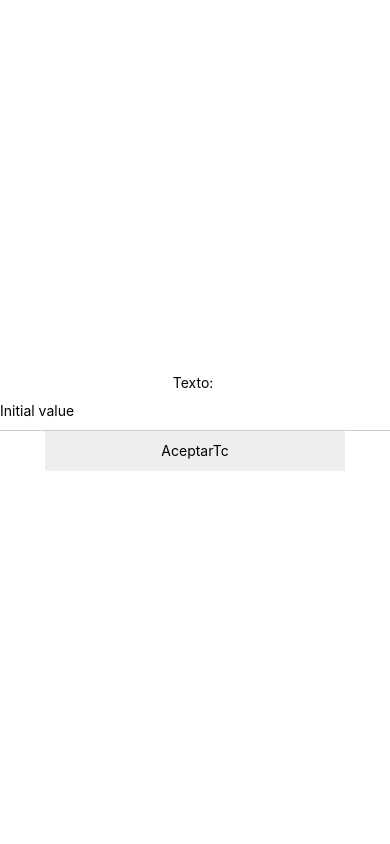
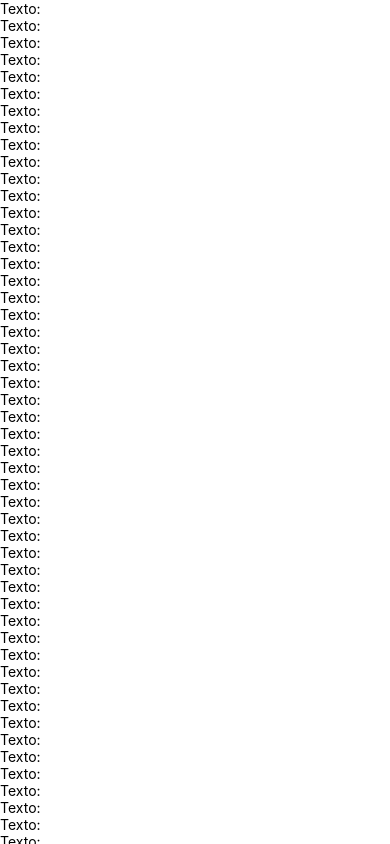
Before and after one commit to The3dgar/reactNative_helloWorld, a React Native app: screen / in a window 390 px wide. Built offline with nearby package versions, Linux system fonts and the light colour scheme.

Commit message:
test wh ScrollView

```diff
--- a/App.js
+++ b/App.js
@@ -9,6 +9,7 @@ import {
   TouchableHighlight,
   TouchableNativeFeedback,
   TouchableOpacity,
+  ScrollView,
 } from "react-native";
 // TouchableHighlight: only works in andrid
 // TouchableNativeFeedback: only works in android
@@ -26,6 +27,65 @@ export default function App() {
 
   return (
     <View style={styles.container}>
+      <ScrollView style={styles.scrollView}>
+        <Text>Texto: {submit}</Text>
+        <Text>Texto: {submit}</Text>
+        <Text>Texto: {submit}</Text>
+        <Text>Texto: {submit}</Text>
+        <Text>Texto: {submit}</Text>
+        <Text>Texto: {submit}</Text>
+        <Text>Texto: {submit}</Text>
+        <Text>Texto: {submit}</Text>
+        <Text>Texto: {submit}</Text>
+        <Text>Texto: {submit}</Text>
+        <Text>Texto: {submit}</Text>
+        <Text>Texto: {submit}</Text>
+        <Text>Texto: {submit}</Text>
+        <Text>Texto: {submit}</Text>
+        <Text>Texto: {submit}</Text>
+        <Text>Texto: {submit}</Text>
+        <Text>Texto: {submit}</Text>
+        <Text>Texto: {submit}</Text>
+        <Text>Texto: {submit}</Text>
+        <Text>Texto: {submit}</Text>
+        <Text>Texto: {submit}</Text>
+        <Text>Texto: {submit}</Text>
+        <Text>Texto: {submit}</Text>
+        <Text>Texto: {submit}</Text>
+        <Text>Texto: {submit}</Text>
+        <Text>Texto: {submit}</Text>
+        <Text>Texto: {submit}</Text>
+        <Text>Texto: {submit}</Text>
+        <Text>Texto: {submit}</Text>
+        <Text>Texto: {submit}</Text>
+        <Text>Texto: {submit}</Text>
+        <Text>Texto: {submit}</Text>
+        <Text>Texto: {submit}</Text>
+        <Text>Texto: {submit}</Text>
+        <Text>Texto: {submit}</Text>
+        <Text>Texto: {submit}</Text>
+        <Text>Texto: {submit}</Text>
+        <Text>Texto: {submit}</Text>
+        <Text>Texto: {submit}</Text>
+        <Text>Texto: {submit}</Text>
+        <Text>Texto: {submit}</Text>
+        <Text>Texto: {submit}</Text>
+        <Text>Texto: {submit}</Text>
+        <Text>Texto: {submit}</Text>
+        <Text>Texto: {submit}</Text>
+        <Text>Texto: {submit}</Text>
+        <Text>Texto: {submit}</Text>
+        <Text>Texto: {submit}</Text>
+        <Text>Texto: {submit}</Text>
+        <Text>Texto: {submit}</Text>
+        <Text>Texto: {submit}</Text>
+        <Text>Texto: {submit}</Text>
+        <Text>Texto: {submit}</Text>
+        <Text>Texto: {submit}</Text>
+        <Text>Texto: {submit}</Text>
+        <Text>Texto: {submit}</Text>
+        <Text>Texto: {submit}</Text>
+        <Text>Texto: {submit}</Text>
         <Text>Texto: {submit}</Text>
         <TextInput
           style={styles.input}
@@ -39,19 +99,20 @@ export default function App() {
             <Text>AceptarTc</Text>
           </View>
         </TouchableOpacity>
+      </ScrollView>
     </View>
   );
 }
 
 const styles = StyleSheet.create({
-  TouchableOpacity:{
-    backgroundColor:"#eee"
+  TouchableOpacity: {
+    backgroundColor: "#eee",
   },
   view: {
     height: 40,
     width: 300,
     alignItems: "center",
-    justifyContent: "center"
+    justifyContent: "center",
   },
   container: {
     flex: 1,
@@ -59,15 +120,13 @@ const styles = StyleSheet.create({
     alignItems: "center",
     justifyContent: "center",
   },
-  yellow: {
-    backgroundColor: "yellow",
-    color: "red",
-    fontSize: 24,
-  },
   input: {
     height: 40,
     borderBottomColor: "#ccc",
     borderBottomWidth: 1,
     width: "100%",
   },
+  scrollView: {
+    width: Dimensions.get("window").width
+  }
 });
```
Lines whose indentation alone changed are shown as unchanged.
